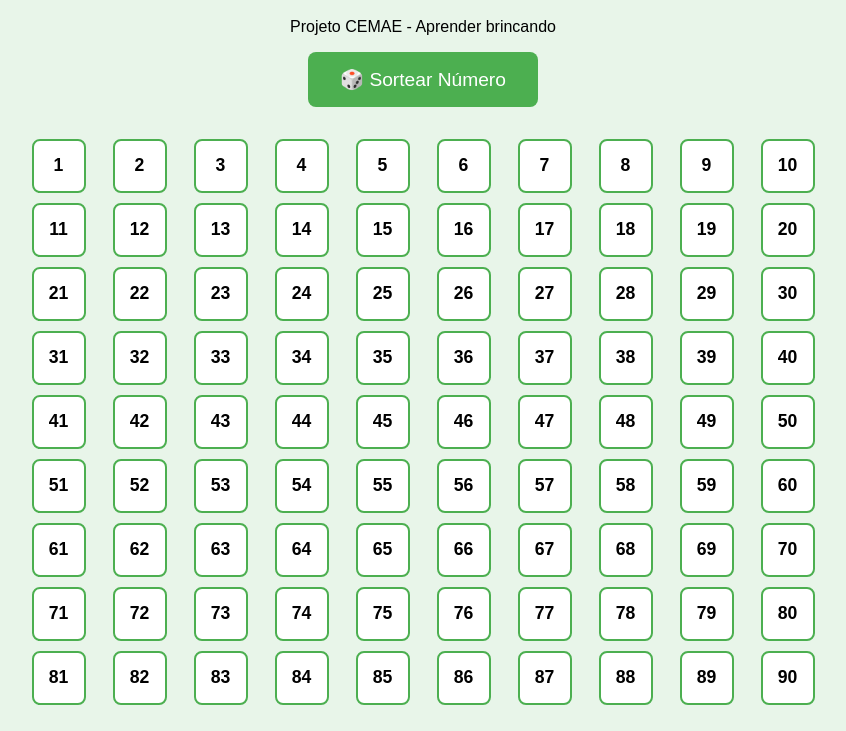
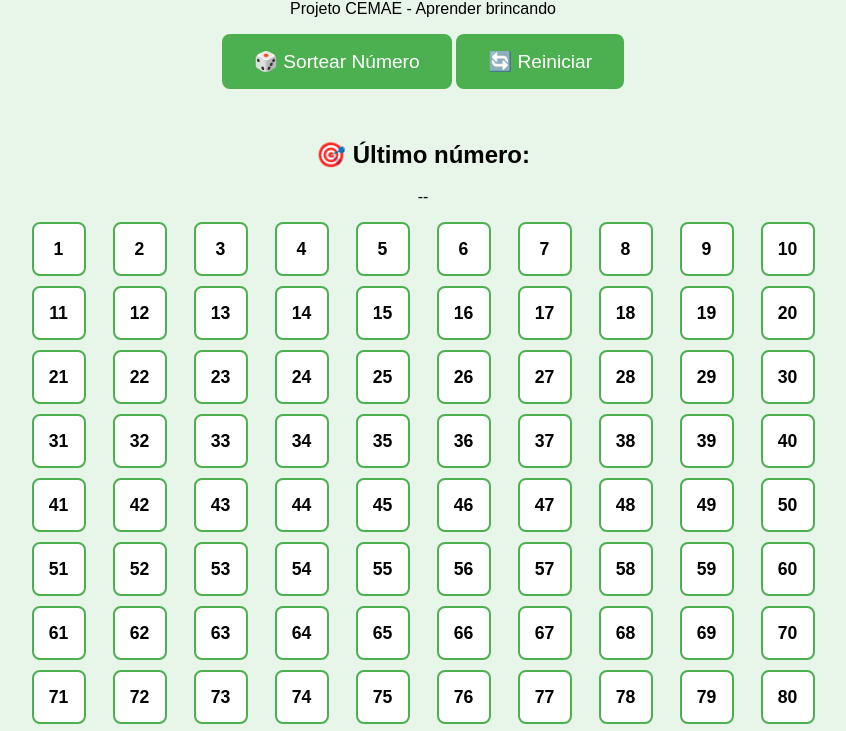
Before and after one commit to professorvitor777/bingocemae, a plain HTML site: page index.html in a window 1280 px wide. Shown: the part 131-862 px from the top of the page, without its empty margins (217-1063 px from the left). Drawn offline with Linux system fonts and the light colour scheme.

Commit message:
Update index.html

```diff
--- a/index.html
+++ b/index.html
@@ -1,17 +1,26 @@
-7<!DOCTYPE html>
+<!DOCTYPE html>
 <html lang="pt-BR">
 <head>
   <meta charset="UTF-8" />
   <meta name="viewport" content="width=device-width, initial-scale=1.0"/>
   <title>Bingo Educativo</title>
   <link rel="stylesheet" href="style.css" />
+  <link href="https://fonts.googleapis.com/css2?family=Fredoka:wght@400;700&display=swap" rel="stylesheet" />
 </head>
 <body>
   <div class="container">
     <h1>Bingo Educativo</h1>
-    <p>Projeto CEMAE - Aprender brincando</p>
+    <p class="sub">Projeto CEMAE - Aprender brincando</p>
 
-    <button id="sortear">🎲 Sortear Número</button>
+    <div class="botoes">
+      <button id="sortear">🎲 Sortear Número</button>
+      <button id="reiniciar">🔄 Reiniciar</button>
+    </div>
+
+    <div class="ultimo-numero">
+      <h2>🎯 Último número:</h2>
+      <p id="ultimo">--</p>
+    </div>
 
     <div id="bingo-grid" class="grid"></div>
 
```
